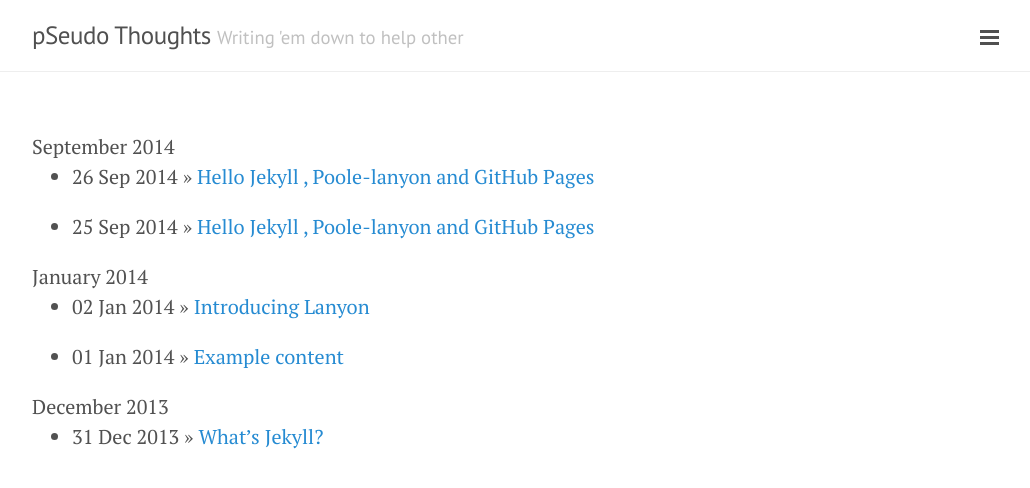
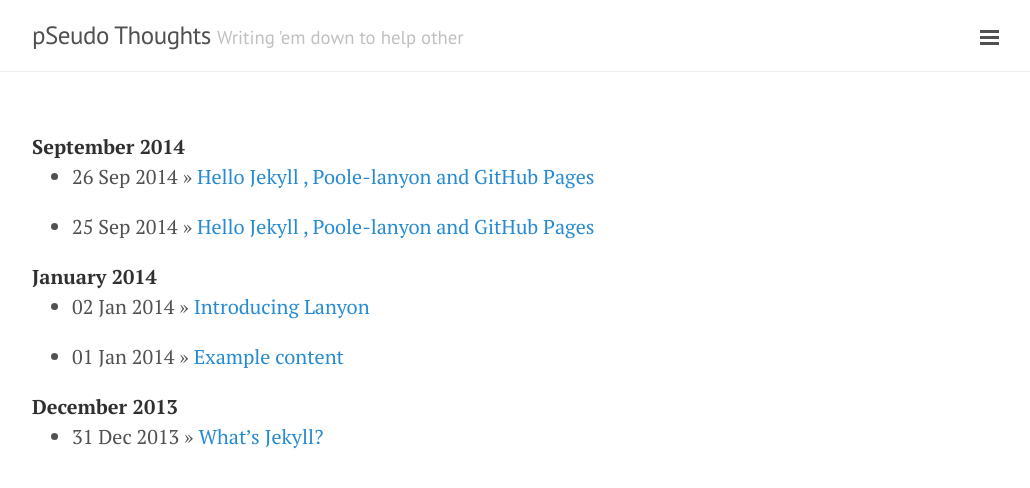
Before and after one commit to DharmeshPandav/dharmeshpandav.github.io, a Jekyll site: the page built from archive.md, in a window 1280 px wide. Shown: the top 488 px of the page, without its empty margins (248-1278 px from the left). Built offline with Jekyll 4.4.1, drawn with Linux system fonts in a browser that asks for light colours; nearby versions of some CDN libraries; Markdown is read by kramdown in place of the engine named in the settings.

Commit message:
changed config

```diff
--- a/archive.md
+++ b/archive.md
@@ -5,12 +5,12 @@ title: Archive
 
 
 {% for post in site.posts %}
-<div>
+<div><strong>
   {% assign post_month_year = post.date | date: "%B %Y" %}
   {% assign newer_post_month_year = post.next.date | date: "%B %Y" %}
   {% if post_month_year != newer_post_month_year %}
     {{ post_month_year }}
   {% endif %}
-</div>
+</strong></div>
   * {{ post.date | date_to_string }} &raquo; [ {{ post.title }} ]({{ post.url }})
 {% endfor %}
```
